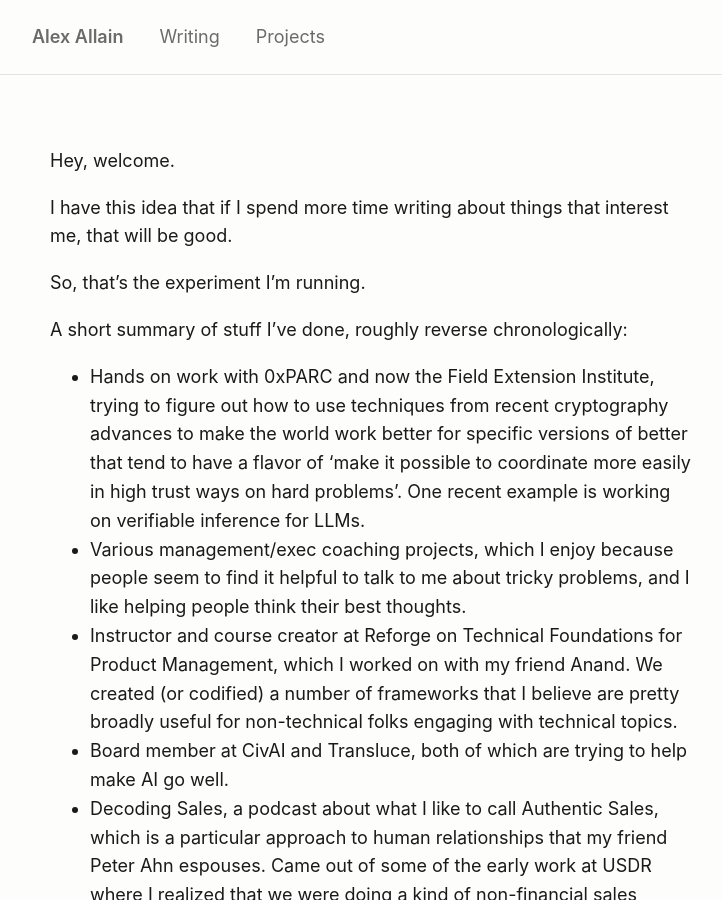
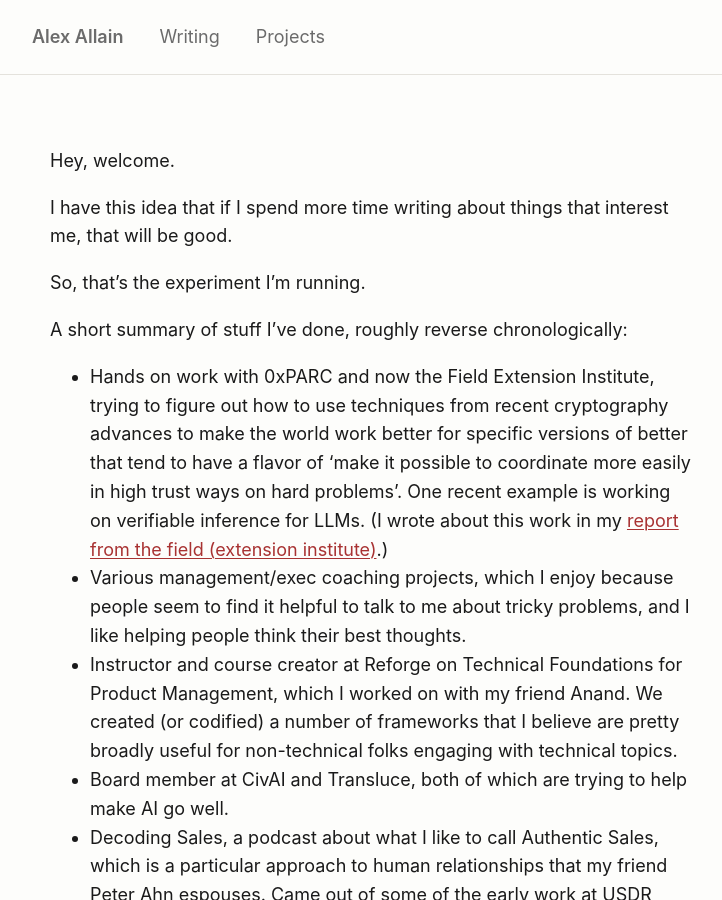
Before and after one commit to alexallain/alexallain.github.io, a Jekyll site: the page built from index.md, in a window 1280 px wide and 900 px high. Shown: the whole window, without its empty margins (268-990 px from the left). Built offline with Jekyll 4.4.1, drawn with Linux system fonts in a browser that asks for light colours.

Commit message:
Index: link to the report-from-the-field post
Co-Authored-By: Claude Opus 4.8 (1M context) <noreply@anthropic.com>

```diff
--- a/index.md
+++ b/index.md
@@ -12,7 +12,7 @@ A short summary of stuff I've done, roughly reverse chronologically:
 * Hands on work with 0xPARC and now the Field Extension Institute, trying to figure out how to use techniques from
 recent cryptography advances to make the world work better for specific versions of better that tend to have a flavor of
 'make it possible to coordinate more easily in high trust ways on hard problems'. One recent example is working on
-verifiable inference for LLMs.
+verifiable inference for LLMs. (I wrote about this work in my [report from the field (extension institute)]({% post_url 2026-06-22-report-from-the-field %}).)
 * Various management/exec coaching projects, which I enjoy because people seem to find it helpful to talk to me about
 tricky problems, and I like helping people think their best thoughts.
 * Instructor and course creator at Reforge on Technical Foundations for Product Management, which I worked on with my
```
